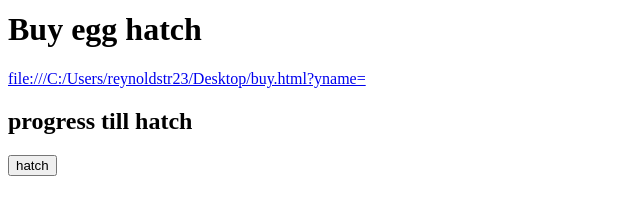
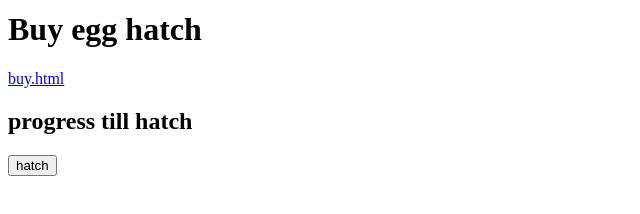
Before and after one commit to WaxMan044/cryptozooremix, a plain HTML site: page index.html in a window 1280 px wide. Shown: the part 394-608 px from the top of the page, without its empty margins (0-640 px from the left). Drawn offline with Linux system fonts and the light colour scheme.

Commit message:
Update index.html

```diff
--- a/index.html
+++ b/index.html
@@ -51,7 +51,7 @@
 </head>
 <body>
 <h1> Buy egg hatch</h1>
-<a href="url">file:///C:/Users/reynoldstr23/Desktop/buy.html?yname=</a>
+<a href="url">buy.html</a>
     <h2>progress till hatch</h2>
  <meta charset="UTF-8">
   <meta name="viewport" content="width=device-width, initial-scale=1.0">
```
